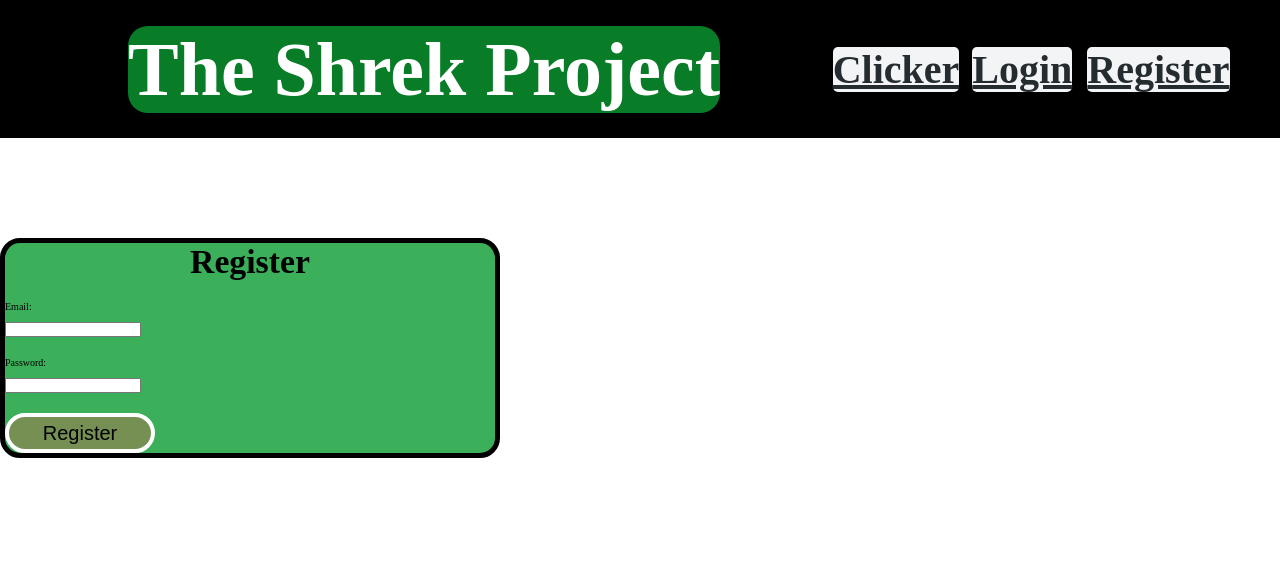
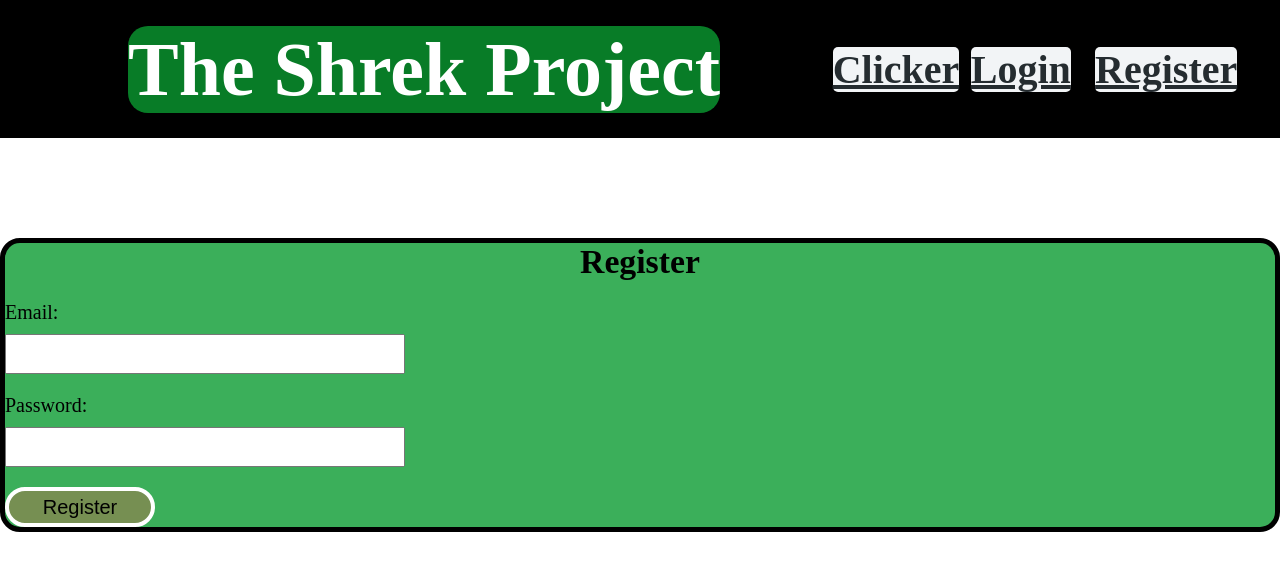
Before and after one commit to staten-island-tech/vue-project-2-shrek-s-goons, a Vue app in the folder project/new/: page /signup in a window 1280 px wide. Shown: the top 570 px of the page. Built offline with nearby package versions, Linux system fonts and the light colour scheme; no server answers.

Commit message:
pogopqeg

```diff
--- a/project/new/src/assets/main.css
+++ b/project/new/src/assets/main.css
@@ -5,7 +5,6 @@
   font-size: 10px;
   margin: 0px;
   padding: 0px;
-  /* background-image: url(https://cdnb.artstation.com/p/assets/images/images/037/996/165/large/remi-mouillet-marais-shrek-pixel-art-1.jpg?1621889591); */
 }
 
 :root {
@@ -141,7 +140,6 @@
   background-color: var(--light-green);
   border-radius: 2rem;
   border: var(--black) solid 0.5rem;
-  width: 50rem;
   margin-top: 10rem;
 }
 
--- a/project/new/src/components/Navbar.vue
+++ b/project/new/src/components/Navbar.vue
@@ -39,11 +39,7 @@
       authIsReady: computed(() => store.state.authIsReady),
     };
   },
-  // components: StopWatch,
 };
 </script>
 <style>
-.Register {
-  margin-left: 1.5rem;
-}
 </style>
--- a/project/new/src/views/Signup.vue
+++ b/project/new/src/views/Signup.vue
@@ -2,11 +2,17 @@
   <form @submit.prevent="handleSubmit" class="form">
     <h3>Register</h3>
 
-    <label for="email">Email:</label>
-    <input type="email" name="email" v-model="email" required />
+    <label for="email" class="emailT">Email:</label>
+    <input type="email" name="email" v-model="email" class="formE" required />
 
-    <label for="email">Password:</label>
-    <input type="password" name="password" v-model="password" required />
+    <label for="email" class="passwordT">Password:</label>
+    <input
+      type="password"
+      name="password"
+      v-model="password"
+      class="formP"
+      required
+    />
 
     <button>Register</button>
     <div v-if="error">{{ error }}</div>
@@ -43,4 +49,21 @@
 };
 </script>
 
-<style></style>
+<style>
+.passwordT {
+  font-size: 2rem;
+}
+.emailT {
+  font-size: 2rem;
+}
+.formE {
+  font-size: 2rem;
+  width: 40rem;
+  height: 4rem;
+}
+.formP {
+  font-size: 2rem;
+  width: 40rem;
+  height: 4rem;
+}
+</style>
```
Also changed, not shown: project/new/src/components/StopWatch.vue (deleted, +0 -41 lines).
